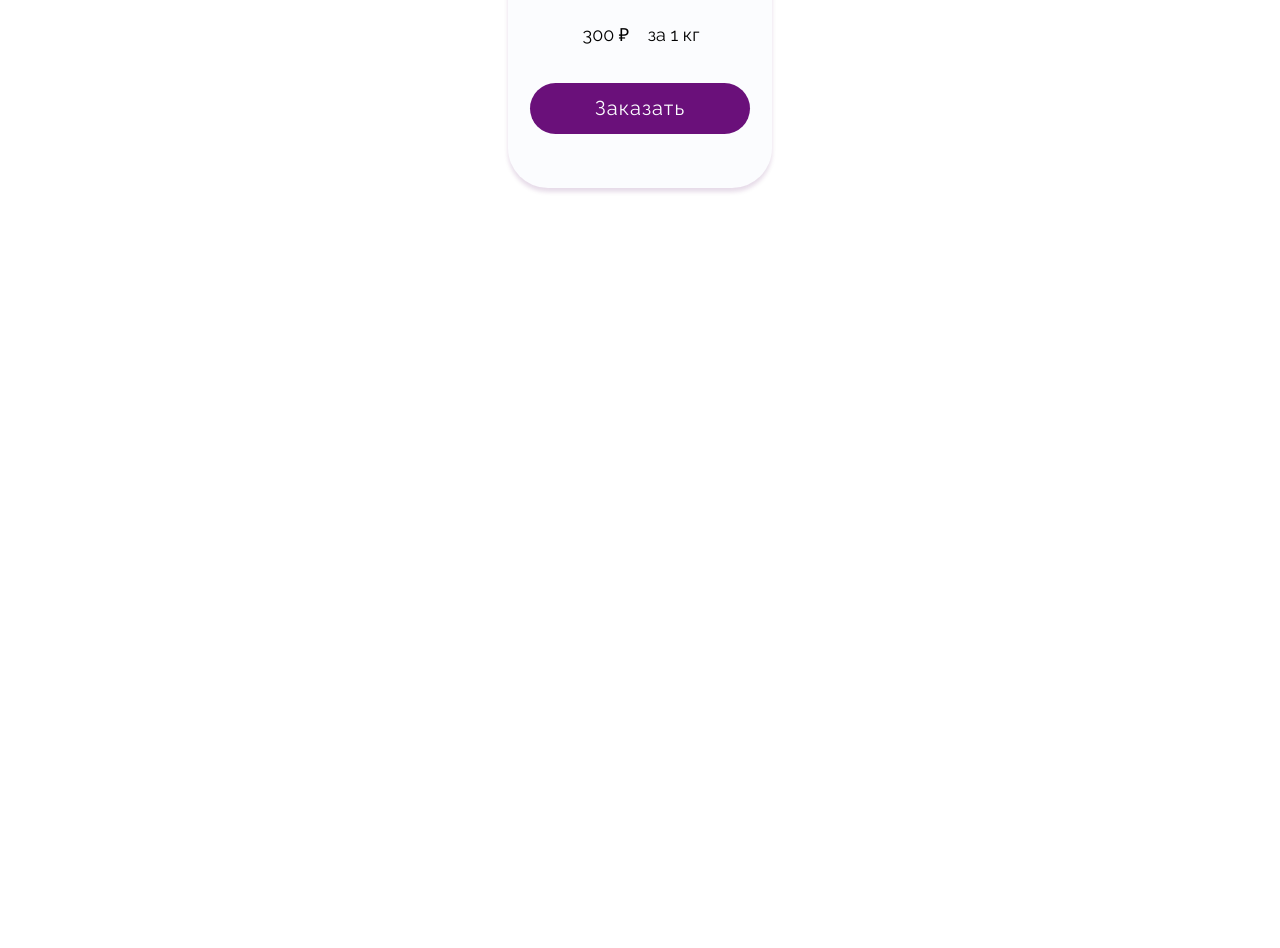
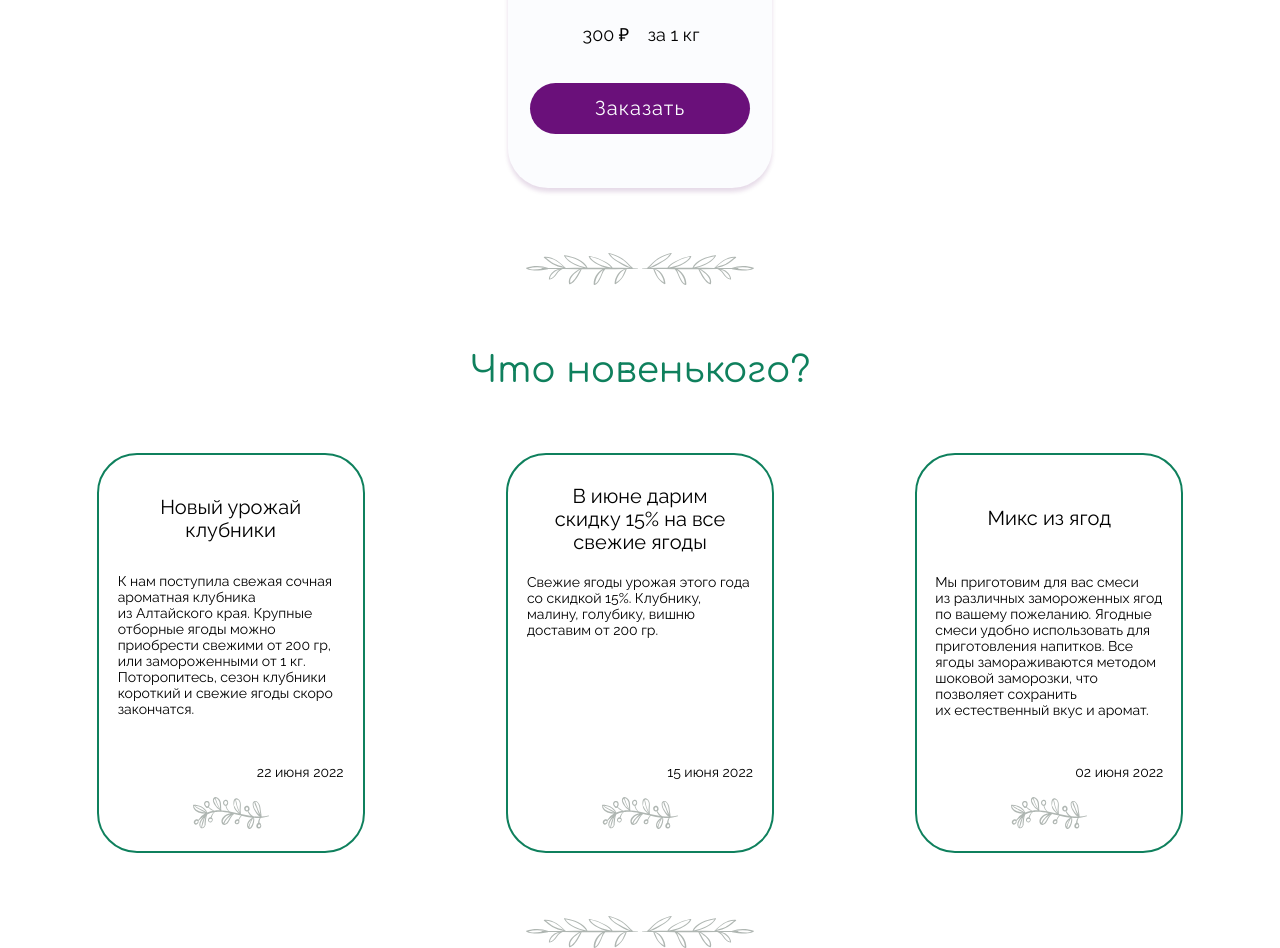
Before and after one commit to Bobjka/2075847-berries, a website: page source/index.html in a window 1280 px wide. Shown: the part 3400-4348 px from the top of the page. Before the commit the page ends 3652 px from the top, so only its background shows below. Drawn offline with nearby package versions, Linux system fonts and the light colour scheme; files that its build step writes are made by us from their sources.

Commit message:
Добавил блок с новостями

```diff
--- a/source/index.html
+++ b/source/index.html
@@ -10,7 +10,9 @@
     <link rel="stylesheet" href="css/style.min.css">
   </head>
   <body class="page__body">
+<!--  Шапка-->
     <header class="header">
+<!--      Навигация-->
       <nav class="main-nav main-nav--closed main-nav--nojs">
         <div class="main-nav__logo">
           <div class="main-nav__container">
@@ -38,6 +40,7 @@
           </li>
         </ul>
       </nav>
+<!--      Блок hero-->
       <section class="hero">
         <h1 class="hero__title">Ягоды с&nbsp;доставкой</h1>
         <ul class="hero__list">
@@ -63,7 +66,9 @@
         <a class="hero__button button" href="#">Заказать</a>
       </section>
     </header>
+<!--Главное-->
     <main class="main-container">
+<!--      Каталог-->
       <section class="catalog">
         <h2 class="catalog__title">Каталог</h2>
         <ul class="catalog__list">
@@ -157,6 +162,28 @@
           </li>
         </ul>
       </section>
+<!--      Новости-->
+      <section class="news">
+        <h2 class="visually-hidden">Новости.</h2>
+        <p class="news__title">Что новенького?</p>
+        <ul class="news__list">
+          <li class="news__item news__item--new-strawberry">
+            <p class="news__subject">Новый урожай клубники</p>
+            <p class="news__text">К&nbsp;нам поступила свежая сочная ароматная клубника из&nbsp;Алтайского края. Крупные отборные ягоды можно приобрести свежими от&nbsp;200&nbsp;гр, или замороженными от&nbsp;1&nbsp;кг. Поторопитесь, сезон клубники короткий и&nbsp;свежие ягоды скоро закончатся.</p>
+            <p class="news__date">22 июня 2022</p>
+          </li>
+          <li class="news__item news__item--sale">
+            <p class="news__subject news__subject--sale">В июне дарим скидку 15% на все свежие ягоды</p>
+            <p class="news__text">Свежие ягоды урожая этого года со&nbsp;скидкой 15%. Клубнику, малину, голубику, вишню доставим от&nbsp;200&nbsp;гр.</p>
+            <p class="news__date">15 июня 2022</p>
+          </li>
+          <li class="news__item news__item--mix">
+            <p class="news__subject news__subject--mix">Микс из ягод</p>
+            <p class="news__text">Мы&nbsp;приготовим для вас смеси из&nbsp;различных замороженных ягод по&nbsp;вашему пожеланию. Ягодные смеси удобно использовать для приготовления напитков. Все ягоды замораживаются методом шоковой заморозки, что позволяет сохранить их&nbsp;естественный вкус и&nbsp;аромат.</p>
+            <p class="news__date">02 июня 2022</p>
+          </li>
+        </ul>
+      </section>
     </main>
     <script src="./js/script.js" defer></script>
   </body>
--- a/source/less/blocks/catalog.less
+++ b/source/less/blocks/catalog.less
@@ -1,5 +1,5 @@
 .catalog {
-  padding: 64px 28px 64px 28px;
+  padding: 64px 28px 65px 28px;
 }
 
 .catalog__title {
--- /dev/null
+++ b/source/less/blocks/news.less
@@ -0,0 +1,108 @@
+.news {
+  position: relative;
+  padding: 97px 26px 71px 26px;
+
+  &::before {
+    content: "";
+    position: absolute;
+    width: 228px;
+    height: 32px;
+    left: 50%;
+    top: 0;
+    background-image: url("../../img/decoration/decoration-block.svg");
+    background-repeat: no-repeat;
+    transform: translateX(-114px);
+  }
+
+  &::after {
+    content: "";
+    position: absolute;
+    width: 228px;
+    height: 32px;
+    left: 50%;
+    bottom: 0;
+    background-image: url("../../img/decoration/decoration-block.svg");
+    background-repeat: no-repeat;
+    transform: translateX(-114px);
+  }
+}
+
+.news__title {
+  font-family: "Comfortaa", "Arial", sans-serif;
+  font-size: 36px;
+  line-height: 40px;
+  color: #0f805d;
+  text-align: center;
+  margin: 0 0 63px 0;
+}
+
+.news__list {
+  margin: 0;
+  padding: 0;
+  list-style-type: none;
+  display: flex;
+  flex-wrap: wrap;
+  justify-content: space-around;
+}
+
+.news__item {
+  border: 2px solid #0f805d;
+  border-radius: 40px;
+  padding: 41px 19px 71px 19px;
+  position: relative;
+  max-width: 268px;
+  min-height: 400px;
+  margin: 0 0 24px 0;
+  box-sizing: border-box;
+  display: flex;
+  flex-direction: column;
+
+  &--sale {
+    padding: 30px 19px 71px 19px;
+  }
+
+  &--mix {
+    padding: 52px 18px 71px 18px;
+  }
+
+  &:before {
+    content: "";
+    position: absolute;
+    width: 76px;
+    height: 32px;
+    left: 50%;
+    bottom: 22px;
+    transform: translateX(-38px);
+    background-image: url("../../img/decoration/decoration-card.svg");
+    background-repeat: no-repeat;
+  }
+}
+
+.news__subject {
+  padding: 0 16px;
+  margin: 0 0 31px 0;
+  font-size: 20px;
+  line-height: 23px;
+  text-align: center;
+
+  &--sale {
+    margin: 0 0 20px 0;
+  }
+
+  &--mix {
+    margin: 0 0 44px 0;
+  }
+}
+
+.news__text {
+  font-size: 14px;
+  line-height: 16px;
+  margin: 0;
+}
+
+.news__date {
+  text-align: end;
+  font-size: 14px;
+  line-height: 16px;
+  margin: auto 0 0 0;
+}
--- a/source/less/style.less
+++ b/source/less/style.less
@@ -10,3 +10,4 @@
 @import "blocks/header";
 @import "blocks/hero";
 @import "blocks/catalog";
+@import "blocks/news";
```
Also changed, not shown: source/img/decoration/decoration-block.svg (added), source/img/decoration/decoration-card.svg (added).
